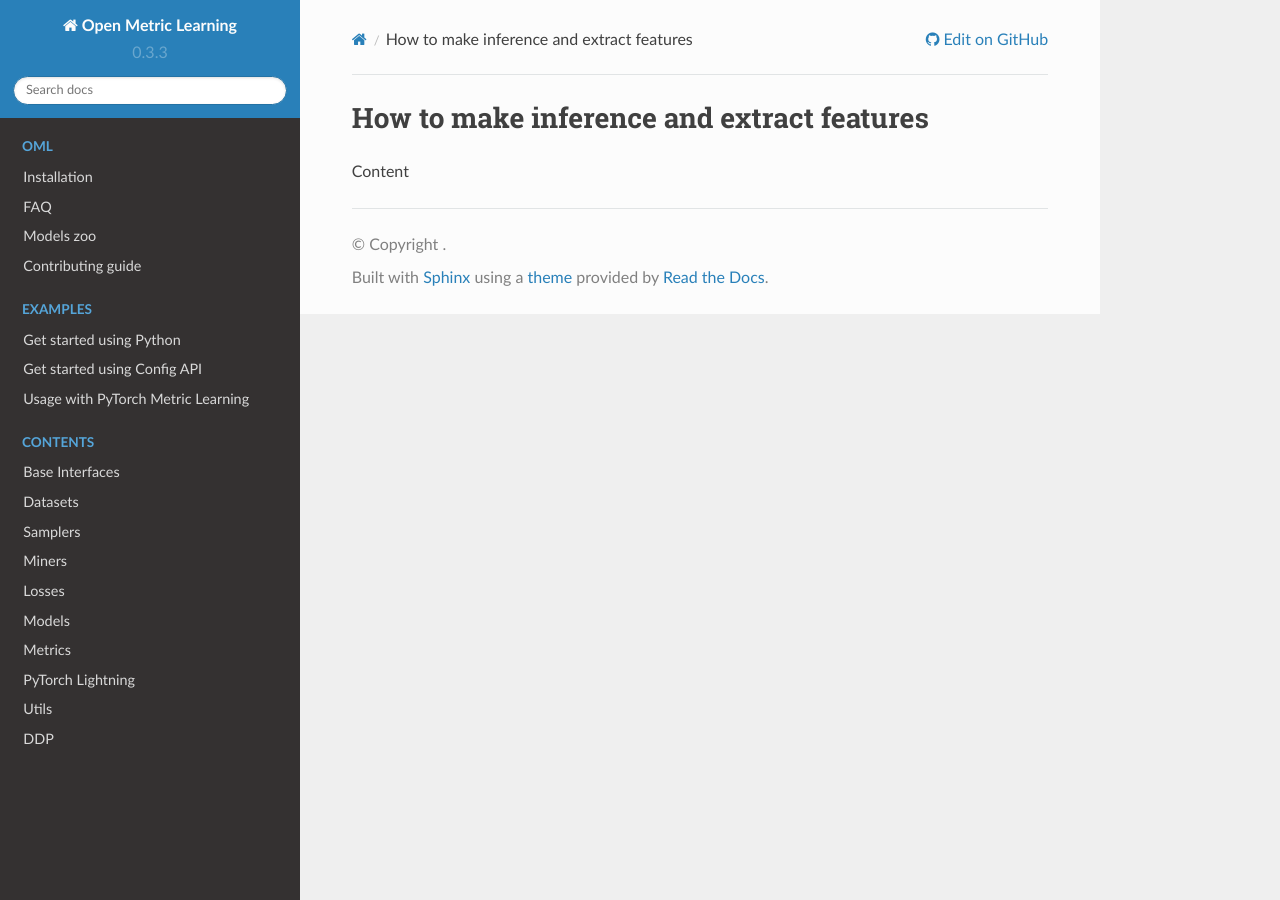
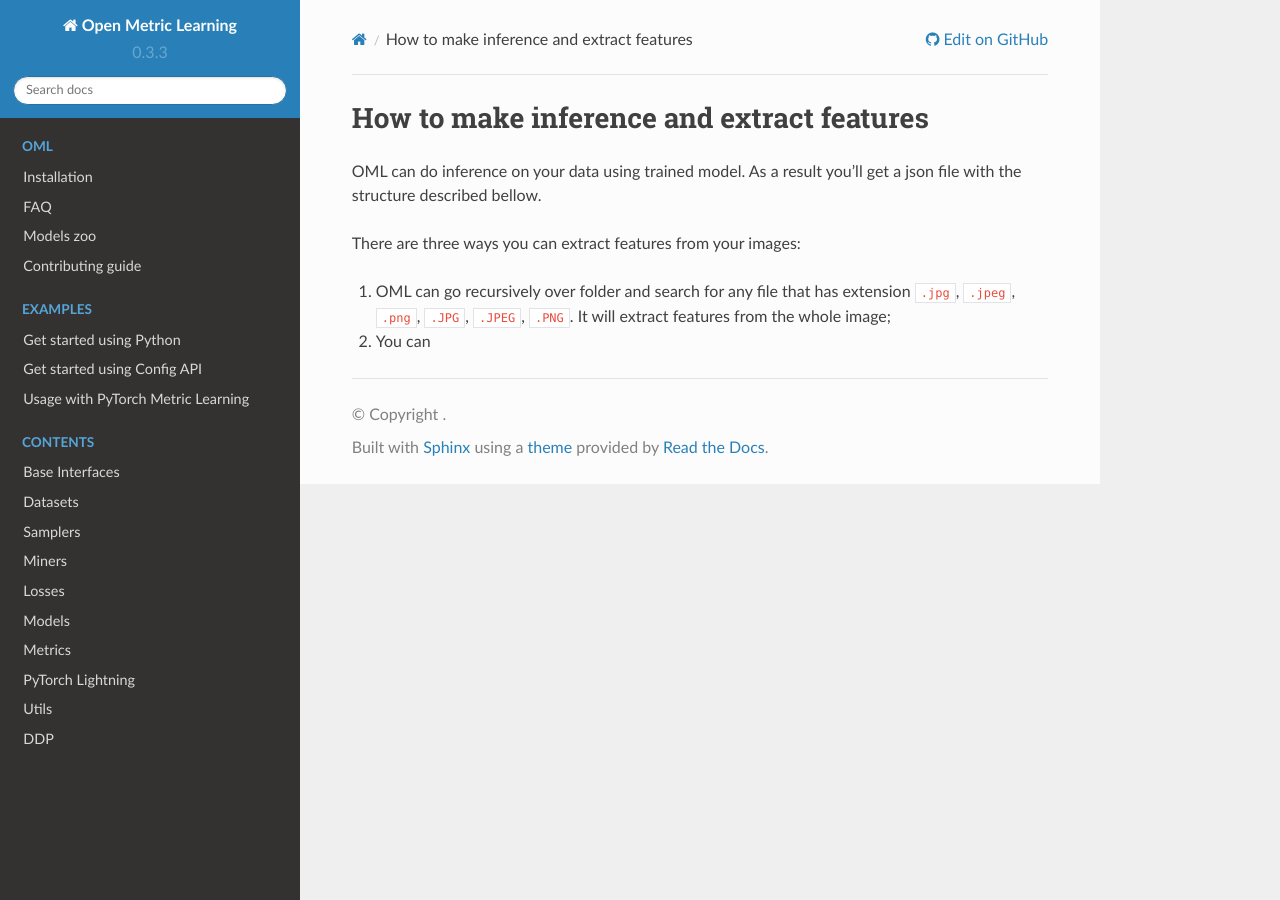
Before and after one commit to OML-Team/open-metric-learning, a Sphinx documentation site: the page built from docs/source/examples/config_inference.md, in a window 1280 px wide. Built offline with Sphinx 7.4.7 and the Read the Docs theme 2.0.0, drawn with Linux system fonts in a browser that asks for light colours.

Commit message:
wip docs

```diff
--- a/docs/source/examples/config_inference.md
+++ b/docs/source/examples/config_inference.md
@@ -1,3 +1,9 @@
 ## How to make inference and extract features
 
-Content
+OML can do inference on your data using trained model. As a result you'll get a json file with the structure described
+ bellow.
+
+ There are three ways you can extract features from your images:
+
+ 1. OML can go recursively over folder and search for any file that has extension `.jpg`, `.jpeg`, `.png`, `.JPG`, `.JPEG`, `.PNG`. It will extract features from the whole image;
+ 2. You can
```
Also changed, not shown: examples/README.md.
